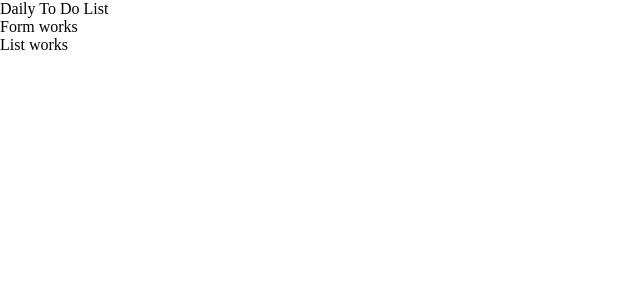
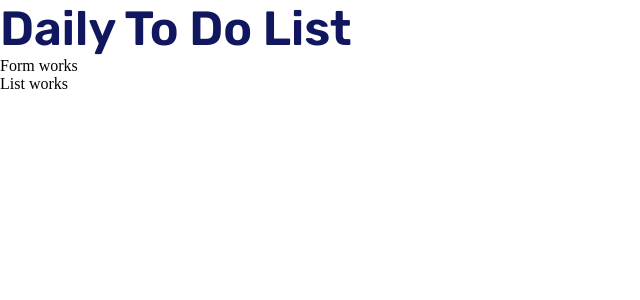
Before and after one commit to m-alperen-karakus/producter-intern-project, a React (Create React App) app: page / in a window 1280 px wide. Shown: the top 300 px of the page, without its empty margins (0-640 px from the left). Built offline with nearby package versions, Linux system fonts and the light colour scheme.

Commit message:
header component finished

```diff
--- a/src/components/Header/header.css
+++ b/src/components/Header/header.css
@@ -0,0 +1,6 @@
+.header-title {
+  font-family: "Rubik", sans-serif;
+  font-weight: 600;
+  font-size: 48px;
+  color: #11175e;
+}
--- a/src/components/Header/header.jsx
+++ b/src/components/Header/header.jsx
@@ -1,7 +1,7 @@
+import "./header.css"
 export default function Header(props){
-
     return (
-        <div>
+        <div className="header-title">
             Daily To Do List
         </div>
     )
```
